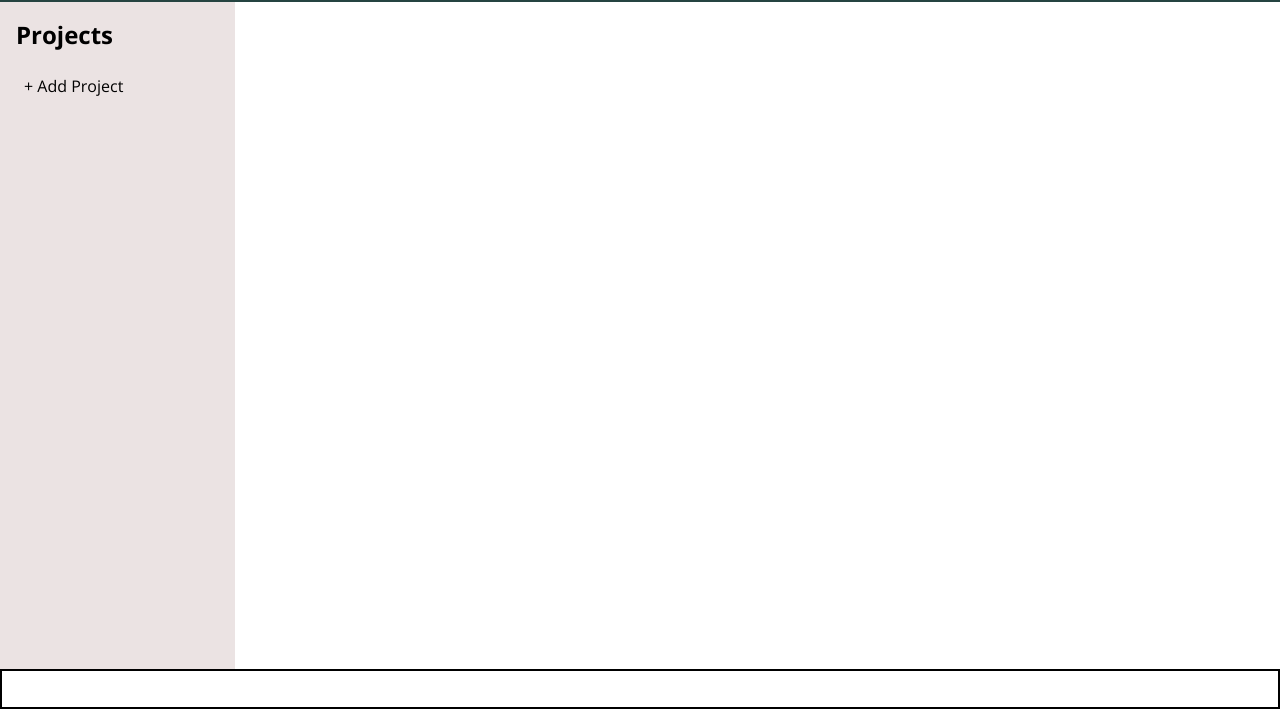
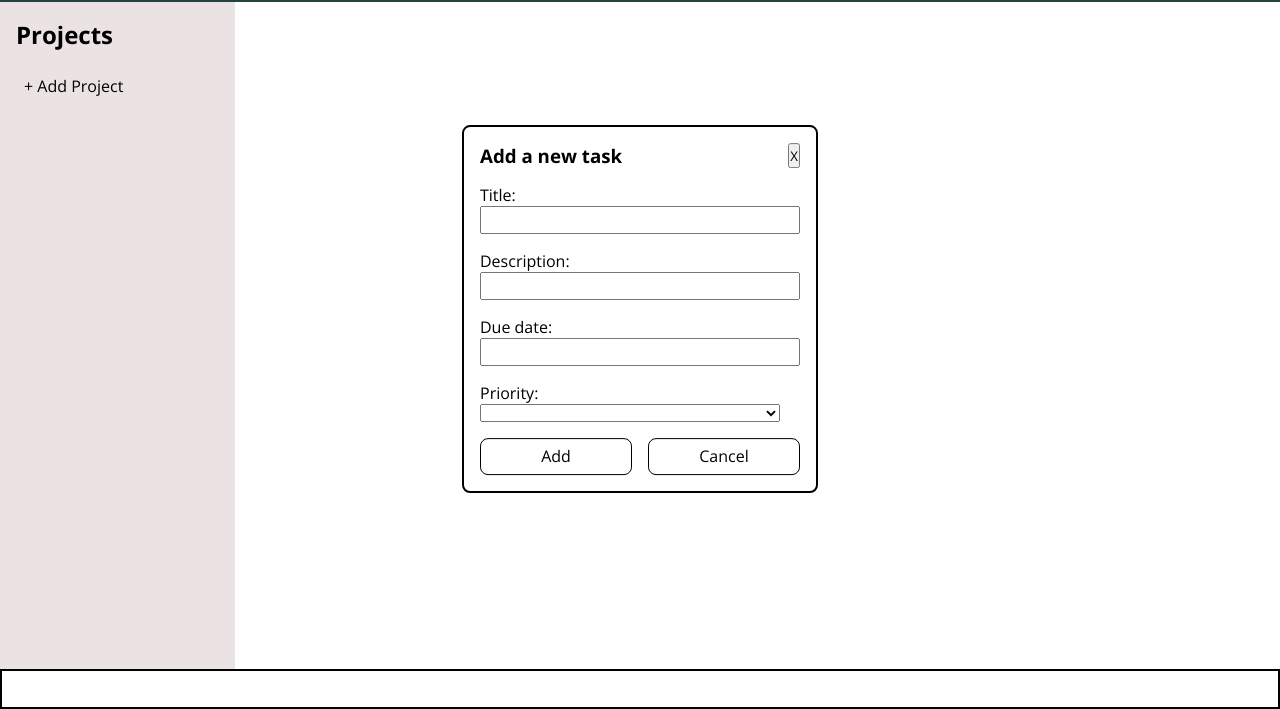
Before and after one commit to duybnguyen/todo-list, a plain HTML site: page index.html in a window 1280 px wide. Shown: the part 91-800 px from the top of the page. Drawn offline with nearby package versions, Linux system fonts and the light colour scheme.

Commit message:
add ability to make new projects and add new task modal

```diff
--- a/index.html
+++ b/index.html
@@ -22,6 +22,38 @@
         <section class="content">
 
         </section>
+
+        <dialog open="">
+            <form action="">
+                <div class="top">
+                    <h3>Add a new task</h3>
+                    <button class="close-modal">X</button>
+                </div>
+                <label for="title">Title:
+                    <input type="text" name="title" id="title" required>
+                </label>
+                <label for="description">Description:
+                    <input type="text" name="description" id="description" required>
+                </label>
+                <label for="due-date">Due date:
+                    <input type="text" name="dueDate" id="due-date" required>
+                </label>
+                <label for="priority">Priority:
+                    <label for="priority">
+                        <select name="priority" id="priority" required>
+                            <option value="low">Low</option>
+                            <option value="medium">Medium</option>
+                            <option value="high">High</option>
+                        </select>
+                    </label>
+                </label>
+
+                <div class="btn-container">
+                    <button class="add-task-btn">Add</button>
+                    <button class="cancel-task-btn">Cancel</button>
+                </div>
+            </form>
+        </dialog>
     </main>
 
     <footer>
```
Also changed, not shown: bundle.js (+12 -2 lines).
